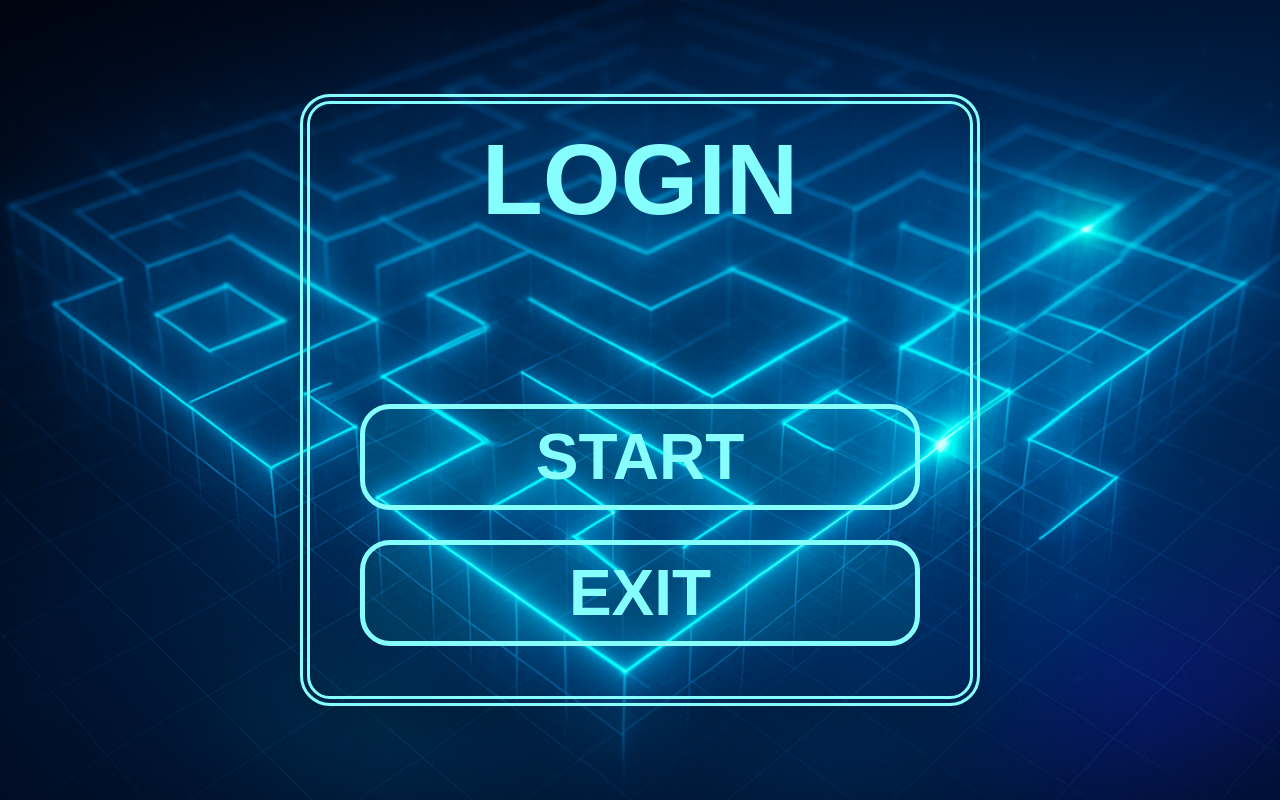
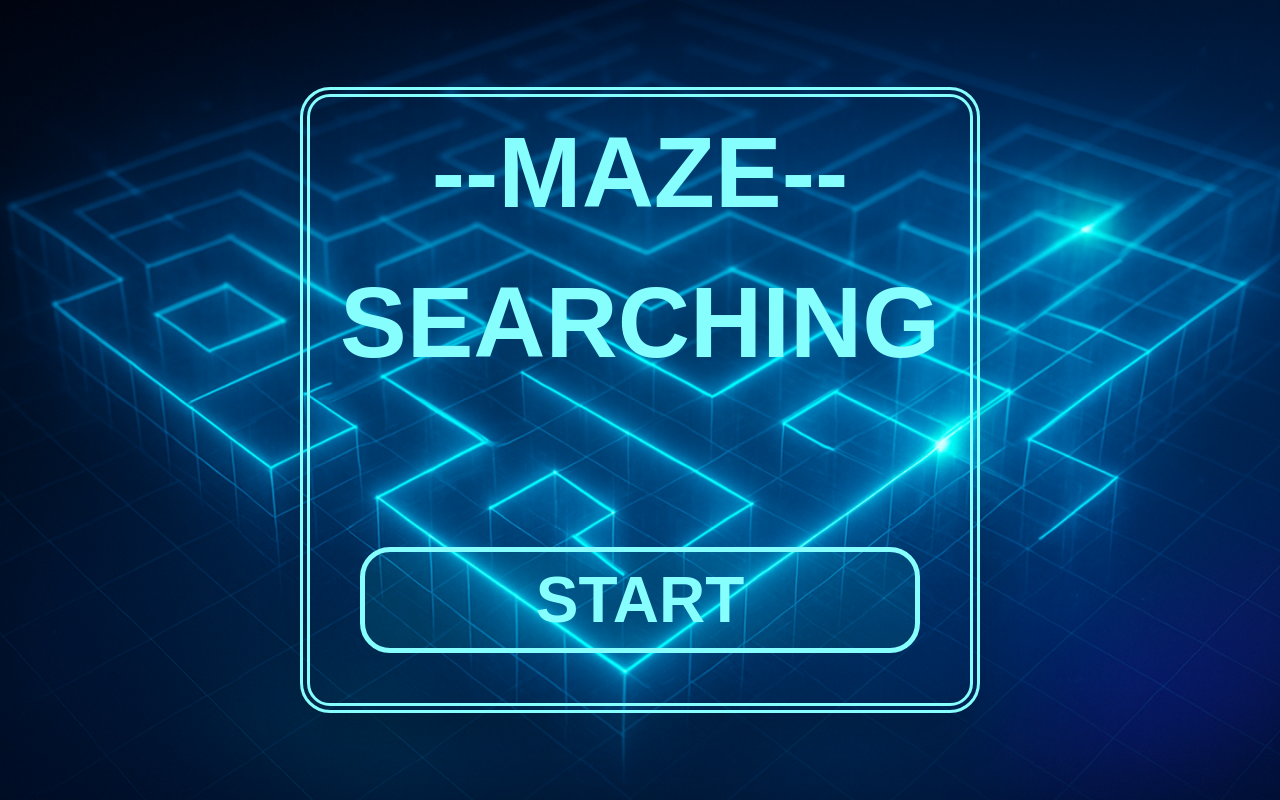
Before and after one commit to trngnneeee/AI-Searching, a Next.js app in the folder Web/client/: page / in a window 1280 px wide. Built offline with nearby package versions, Linux system fonts and the light colour scheme; a web font is replaced by a local one.

Commit message:
Sửa giao diện

```diff
--- a/Web/client/package.json
+++ b/Web/client/package.json
@@ -9,9 +9,10 @@
     "lint": "next lint"
   },
   "dependencies": {
+    "next": "15.3.3",
     "react": "^19.0.0",
     "react-dom": "^19.0.0",
-    "next": "15.3.3"
+    "react-icons": "^5.5.0"
   },
   "devDependencies": {
     "@tailwindcss/postcss": "^4",
--- a/Web/client/src/app/(pages)/(home)/page.js
+++ b/Web/client/src/app/(pages)/(home)/page.js
@@ -5,10 +5,10 @@ export default function Home() {
     <>
       <div className="bg-[url('/main.png')] w-full h-screen bg-cover bg-center bg-no-repeat flex items-center justify-center">
         <div className="border-[10px] border-[#87FEFE] shadow-2xl border-double w-full mx-[300px] rounded-[30px]">
-          <div className="text-[100px] font-bold text-[#87FEFE] mb-[150px] text-center">LOGIN</div>
+          <div className="text-[100px] font-bold text-[#87FEFE] text-center">--MAZE--</div>
+          <div className="text-[100px] font-bold text-[#87FEFE] mb-[150px] text-center">SEARCHING</div>
           <div className="flex flex-col gap-[30px] my-[50px]">
             <Link href="/game" className="text-center text-[64px] font-bold text-[#87FEFE] border-[5px] border-[#87FEFE] bg-[#00ffff15] hover:bg-[#00ffff4f] mx-[50px] cursor-pointer rounded-[30px]">START</Link>
-            <Link href="#" className="text-center text-[64px] font-bold text-[#87FEFE] border-[5px] border-[#87FEFE] bg-[#00ffff15] hover:bg-[#00ffff4f] mx-[50px] cursor-pointer rounded-[30px]">EXIT</Link>
           </div>
         </div>
       </div>
--- a/Web/client/src/app/(pages)/game/page.jsx
+++ b/Web/client/src/app/(pages)/game/page.jsx
@@ -2,6 +2,7 @@
 
 import { useRouter } from "next/navigation";
 import { useState } from "react";
+import { IoMdArrowBack } from "react-icons/io";
 
 import { runDFS, runBFS } from "@/app/helpers/algorithm.helper";
 
@@ -139,6 +140,10 @@ export default function GamePage() {
       <div className="bg-[url('/game.jpg')] w-full h-screen bg-cover bg-center bg-no-repeat">
         <div className="flex justify-between pt-[50px] px-[100px]">
           <div>
+            <button href="/" className="mb-[50px] px-[50px] text-[#87FEFE] bg-[#001835] hover:bg-[#58929e] py-[10px] text-[30px] font-extrabold border-[3px] border-[#056092] outline-none cursor-pointer w-[250px] flex items-center gap-[5px]" onClick={() => router.push("/")}>
+              <IoMdArrowBack />
+              <div>HOME</div>
+            </button>
             <div className="px-[40px] py-[50px] bg-[#001835] border-[3px] border-[#056092] rounded-[30px] flex flex-col gap-[30px] w-[400px]">
               <select
                 className="px-[20px] py-[15px] text-[20px] font-bold text-[#87FEFE] bg-[#001835] border-[3px] border-[#056092] outline-none cursor-pointer"
```
Also changed, not shown: 1 other file (tests, documents, lock files or other folders).
